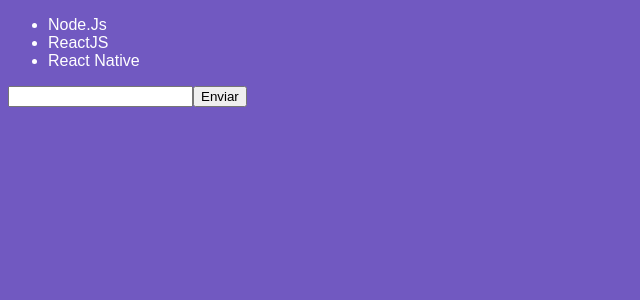
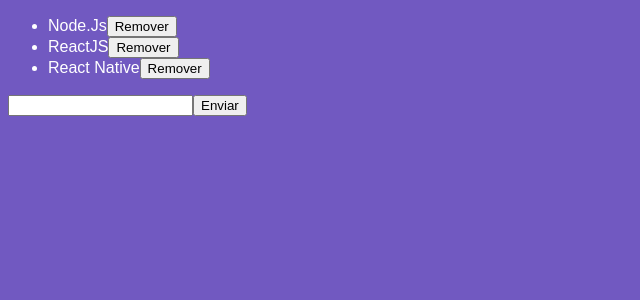
Before and after one commit to FernandoFreireDev/todolist-react, a React app: page / in a window 1280 px wide. Shown: the top 300 px of the page, without its empty margins (0-640 px from the left). Built offline with nearby package versions, Linux system fonts and the light colour scheme.

Commit message:
removendo item do estado

```diff
--- a/src/components/TechList.js
+++ b/src/components/TechList.js
@@ -23,11 +23,20 @@
     });
   }
 
+  handleDelete = (tech) => {
+    this.setState({ techs: this.state.techs.filter(t => t !== tech) });
+  }
+
   render() {
     return (
       <form onSubmit={this.handleSubmit}>
         <ul>
-          {this.state.techs.map((tech, index) => <li key={index}>{tech}</li>)}
+          {this.state.techs.map((tech, index) => (
+            <li key={index}>
+              {tech}
+              <button type="button" onClick={() => this.handleDelete(tech)}>Remover</button>
+            </li>
+          ))}
         </ul>
         <input
           type="text"
```
